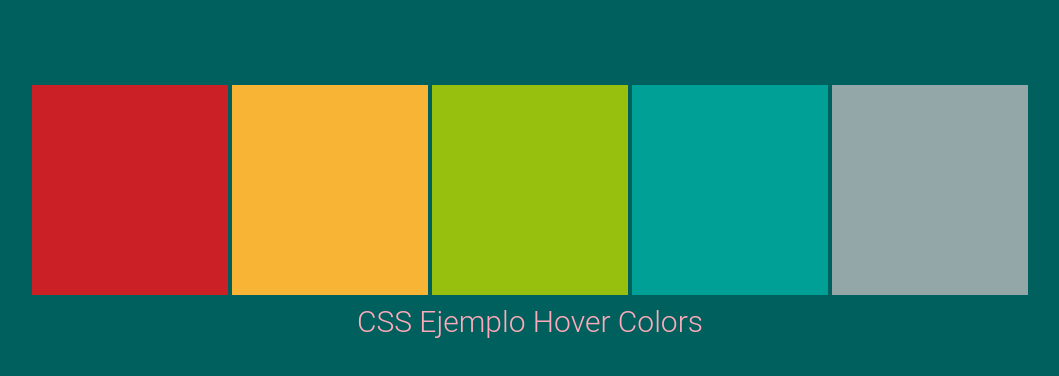
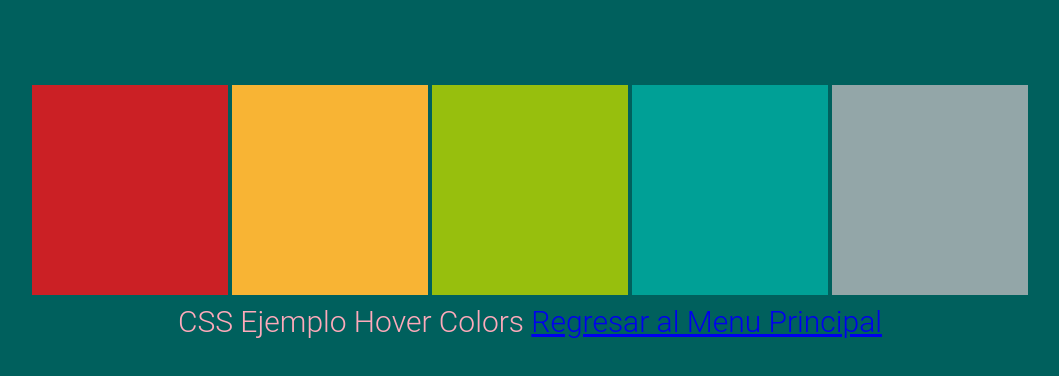
Before and after one commit to demonassit/8sis1aJavaScript, a plain HTML site: page efectohover.html in a window 1280 px wide. Shown: the whole page, without its empty margins (110-1169 px from the left). Drawn offline with Linux system fonts and the light colour scheme.

Commit message:
enlaces pag prin

```diff
--- a/efectohover.html
+++ b/efectohover.html
@@ -26,7 +26,8 @@
         </div>
         <div style="padding: 5px; color:#ffaabb;
         font-weight: 300; font-size: 30px;
-        font-family: 'Roboto';" >CSS Ejemplo Hover Colors</div>
+        font-family: 'Roboto';" >CSS Ejemplo Hover Colors
+        <a href="index.html" >Regresar al Menu Principal</a>   </div>
 
     </div>
 
```
